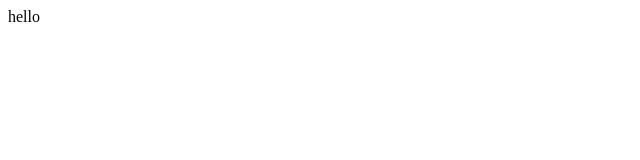
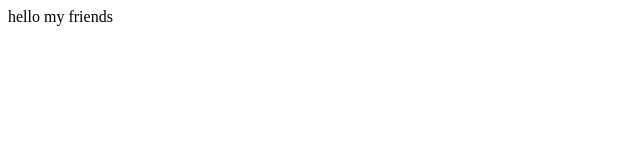
Before and after one commit to Mukantwarivirginie/standup, a plain HTML site: page index.html in a window 1280 px wide. Shown: the full height of the page, 0-640 px from the left. Drawn offline with Linux system fonts and the light colour scheme.

Commit message:
sandrine

```diff
--- a/index.html
+++ b/index.html
@@ -1 +1 @@
-<p>hello</p>
+<p>hello my friends</p>
```
